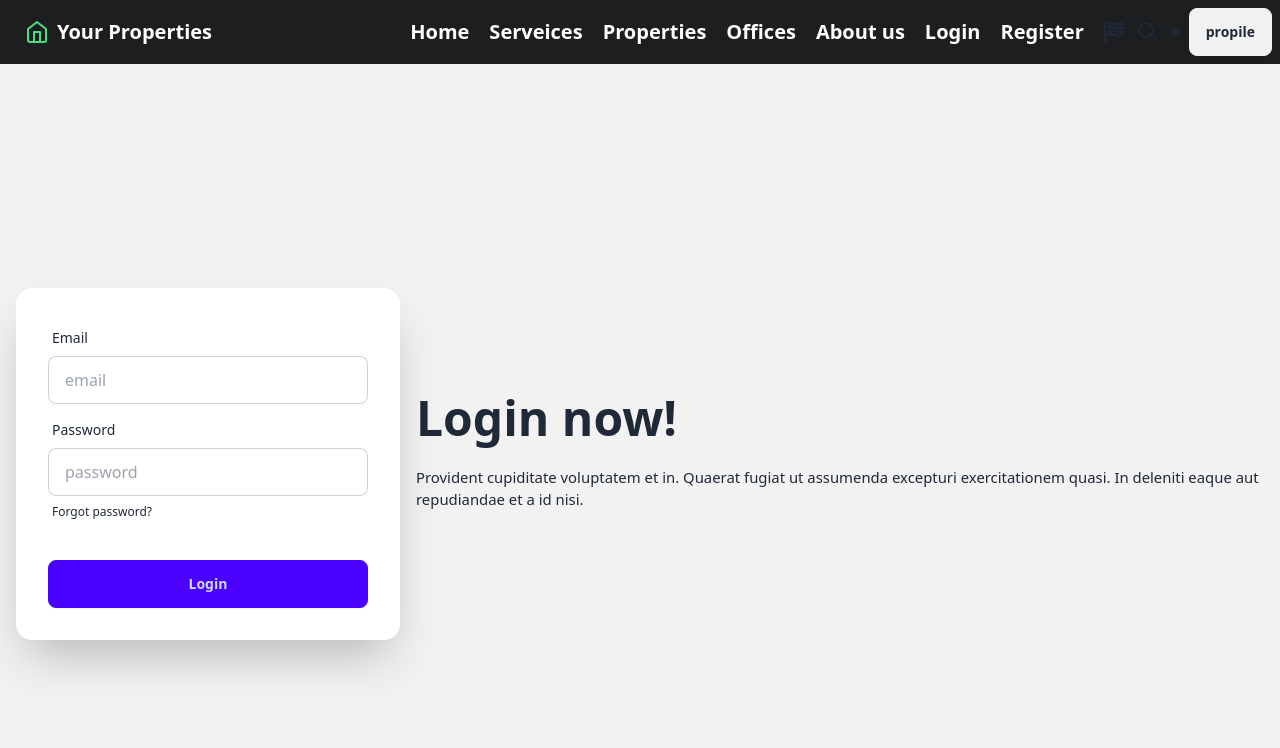
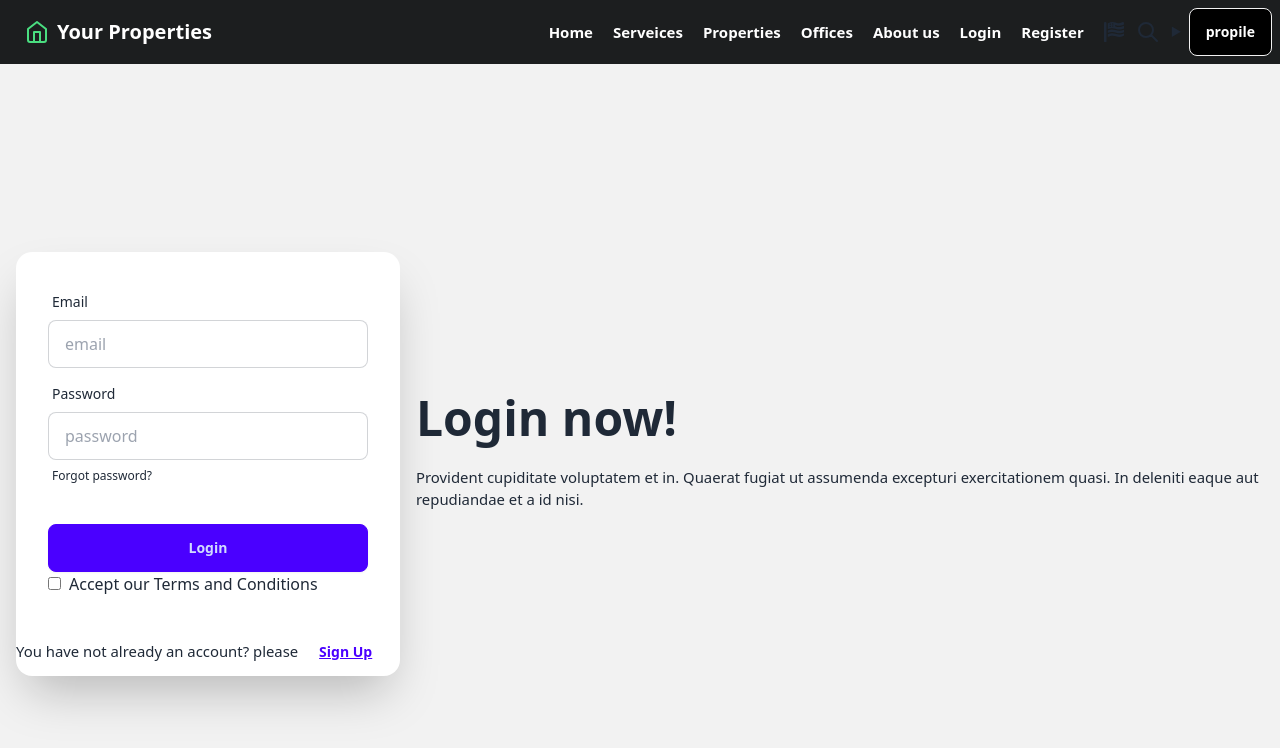
Before and after one commit to jhraju1122/real-state-project2, a React (Vite) app: page /login in a window 1280 px wide. Shown: the top 748 px of the page. Built offline with nearby package versions, Linux system fonts and the light colour scheme.

Commit message:
added login register authentication

```diff
--- a/package.json
+++ b/package.json
@@ -10,7 +10,7 @@
     "preview": "vite preview"
   },
   "dependencies": {
-    "firebase": "^10.12.3",
+    "firebase": "^10.13.2",
     "localforage": "^1.10.0",
     "match-sorter": "^6.3.4",
     "prop-types": "^15.8.1",
--- /dev/null
+++ b/src/AboutUs/AboutUs.jsx
@@ -0,0 +1,15 @@
+import React from 'react';
+
+const AboutUs = () => {
+    return (
+        <div>
+           <p>You have already an account? please
+            <Link to="/about">
+            <button type='submit' className="btn btn-link">Login</button>
+            </Link>
+             </p>
+        </div>
+    );
+};
+
+export default AboutUs;
--- a/src/Home/Banner.jsx
+++ b/src/Home/Banner.jsx
@@ -4,9 +4,31 @@ import { FaLocationPinLock } from "react-icons/fa6";
 import { SlLocationPin } from "react-icons/sl";
 import { BiSolidLocationPlus } from 'react-icons/bi';
 import StateCard from './StateCard';
+import { createUserWithEmailAndPassword } from 'firebase/auth';
+import auth from '../firebase/firebase.config';
 
 
 const Banner = () => {
+
+  const handleLogin = e =>{
+    e.preventDefault();
+    const text = e.target.text.value;
+    const email = e.target.email.value;
+    const password = e.target.password.value;
+    console.log(email, password, text)
+
+    // create user
+    createUserWithEmailAndPassword(auth, email, password)
+    .then(result =>{
+      console.log(result.user);
+    })
+    .catch(error =>{
+      console.error(error);
+    });
+   }
+
+
+
     return (
          <div>
 <div
@@ -25,29 +47,29 @@ const Banner = () => {
 
         {/* form  */}
         <div id='form' className="card flex-1  container mx-auto">
-      <form className="card-body">
+      <form onSubmit={handleLogin} className="card-body">
         <div className="form-control">
           <h1 id='form-title'>Book Your Property Now!</h1>
           <label className="label">
             <span className="label-text">Name</span>
           </label>
-          <input type="text" className='input input-bordered' placeholder='Type your name' />
+          <input type="text" name='text' className='input input-bordered' placeholder='Type your name' />
           <label className="label">
             <span className="label-text">Email</span>
           </label>
-          <input type="email" placeholder="email" className="input input-bordered" required />
+          <input type="email" name='email' placeholder="email" className="input input-bordered" required />
         </div>
         <div className="form-control">
           <label className="label">
-            <span className="label-text">phone</span>
+            <span className="label-text">password</span>
           </label>
-          <input type="phone" placeholder="phone" className="input input-bordered" required />
+          <input type="password" name='password' placeholder="password" className="input input-bordered" required />
           <label className="label">
             <a href="#" className="label-text-alt link link-hover">Forgot password?</a>
           </label>
         </div>
         <div className="form-control mt-6">
-          <button id='get-started-btn' className="btn  text-white  text-[1rem] w-[150px]">Get Started</button>
+          <button type='submit' id='get-started-btn' className="btn  text-white  text-[1rem] w-[150px]">Get Started</button>
         </div>
       </form>
     </div>
--- a/src/Home/Home.jsx
+++ b/src/Home/Home.jsx
@@ -10,10 +10,8 @@ const Home = () => {
     console.log(authInfo)
     return (
         <div>
-
             <Navbar></Navbar>
             <Banner></Banner>
-
             <Footer></Footer>
         </div>
     );
--- a/src/Home/Navbar.jsx
+++ b/src/Home/Navbar.jsx
@@ -42,14 +42,14 @@ const Navbar = () => {
 
         </div>
         <div className="navbar-center  ">
-        <ul className="menu menu-horizontal px-1 gap-5 text-xl font-bold text-white">
-            <Link className=''  >Home</Link>
-            <Link className=''  >Serveices</Link>
-            <Link className=''  >Properties</Link>
-            <Link className=''  >Offices</Link>
-            <Link className=''  >About us</Link>
-            <Link className='' to="login">Login</Link>
-            <Link className='mr-4' to="/register">Register</Link>
+        <ul className="menu menu-horizontal px-1 gap-5 text-[15px] font-bold text-white">
+            <Link className='' to="/" title='Home'  >Home</Link>
+            <Link className='' title='Serveices' >Serveices</Link>
+            <Link className='' title='Properties' >Properties</Link>
+            <Link className='' title='Offices' >Offices</Link>
+            <Link className='' title='About us' to="about" >About us</Link>
+            <Link className='' title='Login' to="login">Login</Link>
+            <Link className='mr-4' title='Register' to="/register">Register</Link>
           </ul>
           <FaFlagUsa className='text-xl'></FaFlagUsa>
           {/* search button  */}
@@ -69,16 +69,25 @@ const Navbar = () => {
     </button>
 
           <details>
-          <summary> <a className="btn">propile</a></summary>
+          <summary> <a className="btn bg-black text-white">propile</a></summary>
           <ul className="p-2">
-          <li><a className='btn'>
+
+          <Link to="login"><a className='btn bg-black text-white'>
           <div className="avatar">
-  <div className="ring-primary ring-offset-base-100 w-6 rounded-full ring ring-offset-2">
-    <img src="https://img.daisyui.com/images/stock/photo-1534528741775-53994a69daeb.jpg" />
-  </div>
-</div>
-            user propile</a></li>
-            <li><a className='btn'>update propile</a></li>
+          <div className="ring-primary ring-offset-base-100 w-6 rounded-full ring ring-offset-2">
+          <img src="https://img.daisyui.com/images/stock/photo-1534528741775-53994a69daeb.jpg" />
+           </div>
+           </div>
+            user propile</a></Link>
+
+
+            <Link to="updateprofile"><a className='btn bg-black text-white'>
+            <div className="avatar">
+          <div className="ring-primary ring-offset-base-100 w-6 rounded-full ring ring-offset-2">
+          <img src="https://img.daisyui.com/images/stock/photo-1534528741775-53994a69daeb.jpg" />
+           </div>
+           </div>
+              update propile</a></Link>
 
           </ul>
         </details>
--- a/src/Pages/Login.jsx
+++ b/src/Pages/Login.jsx
@@ -1,15 +1,49 @@
-import React from 'react';
+import React, { useState } from 'react';
 import Navbar from '../Home/Navbar';
+import { Link } from 'react-router-dom';
+import { signInWithEmailAndPassword } from 'firebase/auth';
+import auth from '../firebase/firebase.config';
 
 const Login = () => {
+  const [registerError, setRegisterError] = useState('');
+  const [success, setSuccess] = useState('');
+
 
   const handleLogin = e =>{
     e.preventDefault();
     const email = e.target.email.value;
     const password = e.target.password.value;
-    console.log(email, password);
+    const accepted = e.target.terms.checked;
+    console.log(email, password, accepted);
+
+      //  password at least 6 characters
+    if(password.length < 6){
+      setRegisterError('password should be at least 6 characters or longer');
+    return;
+      }
+     else if(!/[A-Z]/.test(password)){
+    setRegisterError('your password should have at least one upper case characters.')
+    return;
+    }
+    else if(!accepted){
+     setRegisterError('please accepted our terms and conditions!');
+    return;
+    }
+    //  reset user
+    setRegisterError('');
+    setSuccess('');
 
 
+    // add validation
+    signInWithEmailAndPassword(auth, email, password )
+    .then(result =>{
+      console.log(result.user)
+      setSuccess('User Logged in Successfully.')
+    })
+    .catch(error =>{
+      console.error(error);
+      setRegisterError(error.message);
+    })
    }
 
 
@@ -45,9 +79,23 @@ const Login = () => {
                 </label>
               </div>
               <div className="form-control mt-6">
-                <button className="btn btn-primary">Login</button>
+                <button type='submit' className="btn btn-primary">Login</button>
+
+                <div>
+            <input type="checkbox" name="terms" id="terms" />
+            <label className='ml-2 mb-4' htmlFor='terms'>Accept our <a>Terms and Conditions</a></label>
+            </div>
               </div>
             </form>
+            {
+              registerError && <p className='text-red-700'>{registerError}</p>
+            }
+            {
+              success && <p className='text-green-600'>{success}</p>
+            }
+            <p>You have not already an account? please <Link to="/register">
+            <button type='submit' className="btn btn-link">Sign Up</button>
+            </Link> </p>
           </div>
         </div>
       </div>
--- a/src/Pages/Register.jsx
+++ b/src/Pages/Register.jsx
@@ -1,11 +1,15 @@
 
-import { useContext } from 'react';
+import { useContext, useState } from 'react';
 import { Link } from 'react-router-dom';
 import Navbar from '../Home/Navbar';
+import { createUserWithEmailAndPassword } from 'firebase/auth';
+import auth from '../firebase/firebase.config';
+
 
 
 const Register = () => {
-
+ const [registerError, setRegisterError] = useState('');
+ const [success, setSuccess] = useState('');
 
   const handleRegister = e =>{
     e.preventDefault()
@@ -13,22 +17,41 @@ const Register = () => {
      const photo = e.target.photo.value;
      const email = e.target.email.value;
      const password = e.target.password.value;
+     const accepted = e.target.terms.checked;
 
-     console.log(name, photo, email, password)
+     console.log(name, photo, email, password, accepted);
 
-    // // create user
-    // createUser(email, password)
-    // .then(result =>{
-    //   console.log(result.user)
-    // })
-    // .catch(error =>{
-    //   console.log(error)
-    // })
-  }
+    //  password at least 6 characters
+    if(password.length < 6){
+      setRegisterError('password should be at least 6 characters or longer');
+      return;
+    }
+    else if(!/[A-Z]/.test(password)){
+      setRegisterError('your password should have at least one upper case characters.')
+      return;
+    }
+    else if(!accepted){
+      setRegisterError('please accepted our terms and conditions!');
+      return;
+    }
+
+    //  reset user
+    setRegisterError('');
+    setSuccess('');
 
 
+    // create user
+    createUserWithEmailAndPassword(auth, email, password)
+    .then(result =>{
+      console.log(result.user);
+      setSuccess('User created successfully');
+    })
+    .catch(error => {
+      console.error(error);
+      setRegisterError(error.message)
+    })
 
-
+  }
 
     return (
       <div>
@@ -74,13 +97,25 @@ const Register = () => {
               </div>
               <div className="form-control mt-6">
                 <button className="btn btn-primary">Login</button>
+
+                <div>
+            <input type="checkbox" name="terms" id="terms" />
+            <label className='ml-2 mb-4' htmlFor='terms'>Accept our <a>Terms and Conditions</a></label>
+            </div>
               </div>
+
+              {/* terms and conditions */}
+
             </form>
+            {
+              registerError && <p className='text-red-700'>{registerError}</p>
+            }
+            {
+              success && <p className='text-green-600'>{success}</p>
+            }
             <p>You have already an account? please <Link to="/login">
             <button type='submit' className="btn btn-link">Login</button>
             </Link>
-
-
             </p>
           </div>
         </div>
--- /dev/null
+++ b/src/Pages/UpdatePropile.jsx
@@ -0,0 +1,11 @@
+import React from 'react';
+
+const UpdatePropile = () => {
+    return (
+        <div>
+              <h1>ojnfiojiofgds deflkgjndsfofg ofgmndlf goigejmmg dfo; o; gld b</h1>
+        </div>
+    );
+};
+
+export default UpdatePropile;
--- a/src/firebase/firebase.config.js
+++ b/src/firebase/firebase.config.js
@@ -1,5 +1,8 @@
 // Import the functions you need from the SDKs you need
 import { initializeApp } from "firebase/app";
+
+import { getAuth } from "firebase/auth";
+
 // TODO: Add SDKs for Firebase products that you want to use
 // https://firebase.google.com/docs/web/setup#available-libraries
 
@@ -15,4 +18,8 @@ const firebaseConfig = {
 
 // Initialize Firebase
 const app = initializeApp(firebaseConfig);
-export default app;
+
+
+const auth = getAuth(app);
+
+export default auth;
--- /dev/null
+++ b/src/layouts/Root.jsx
@@ -0,0 +1,14 @@
+import React from 'react';
+import { Outlet } from 'react-router-dom';
+
+
+const Root = () => {
+    return (
+       <div>
+
+        <Outlet></Outlet>
+       </div>
+    );
+};
+
+export default Root;
```
Also changed, not shown: src/providers/AuthProvider.jsx (+6 -1 lines), src/main.jsx (line endings or trailing spaces), 1 other file (tests, documents, lock files or other folders).
